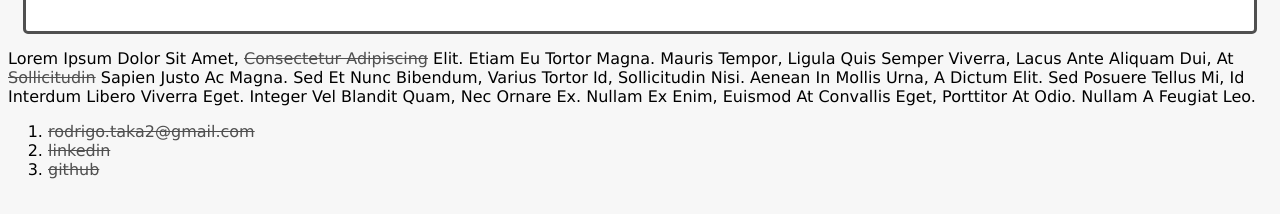
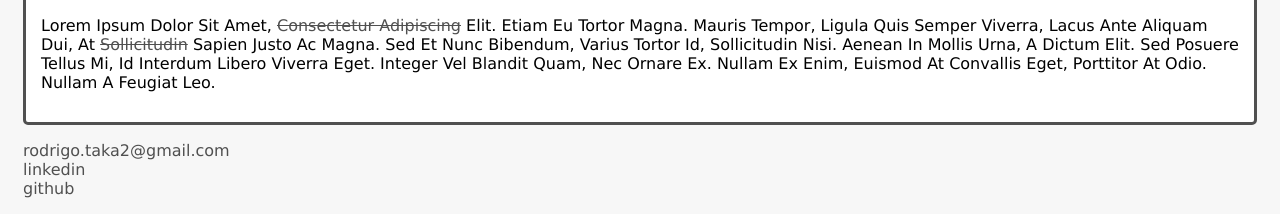
Before and after one commit to HaruoTaks/CURSO-HTML5, a plain HTML site: page Site Rodrigo/index.html in a window 1280 px wide. Shown: the part 617-831 px from the top of the page. Drawn offline with Linux system fonts and the light colour scheme.

Commit message:
Estilizando listas via CSS

```diff
--- a/Site Rodrigo/index.html
+++ b/Site Rodrigo/index.html
@@ -19,13 +19,13 @@
                     <H3 class="post_title">Post #1</H3>
                     <img src="pankaj-patel-u2Ru4QBXA5Q-unsplash.jpg" alt="Editor de texto usando código HTML" class="post_image">
                 </Header>
+                <p class="post_content">
+                    Lorem ipsum dolor sit amet, <a href="https://www.linkedin.com/in/haruotaks/"target="_blank">consectetur adipiscing</a> elit. Etiam eu tortor magna. Mauris tempor, ligula quis semper viverra, lacus ante aliquam dui, at <a href="mailto:rodrigo.taka2@gmail.com">sollicitudin</a> sapien justo ac magna. Sed et nunc bibendum, varius tortor id, sollicitudin nisi. Aenean in mollis urna, a dictum elit. Sed posuere tellus mi, id interdum libero viverra eget. Integer vel blandit quam, nec ornare ex. Nullam ex enim, euismod at convallis eget, porttitor at odio. Nullam a feugiat leo.
+                </p>
             </article>
-            <p class="post_content">
-                Lorem ipsum dolor sit amet, <a href="https://www.linkedin.com/in/haruotaks/"target="_blank">consectetur adipiscing</a> elit. Etiam eu tortor magna. Mauris tempor, ligula quis semper viverra, lacus ante aliquam dui, at <a href="mailto:rodrigo.taka2@gmail.com">sollicitudin</a> sapien justo ac magna. Sed et nunc bibendum, varius tortor id, sollicitudin nisi. Aenean in mollis urna, a dictum elit. Sed posuere tellus mi, id interdum libero viverra eget. Integer vel blandit quam, nec ornare ex. Nullam ex enim, euismod at convallis eget, porttitor at odio. Nullam a feugiat leo.
-            </p>
         </section>
         <footer>
-            <ol>
+            <ul class="contact_list">
                 <li>
                     <a href="mailto:rodrigo.taka2@gmail.com">rodrigo.taka2@gmail.com</a>
                 </li>
@@ -35,7 +35,7 @@
                 <li>
                     <a href="https://github.com/HaruoTaks" target="_blank">github</a>
                 </li>
-            </ol>
+            </ul>
         </footer>
     </body>
 </html>
--- a/Site Rodrigo/style.css
+++ b/Site Rodrigo/style.css
@@ -46,3 +46,12 @@ a{
 .post_image{
     margin-bottom: 15px;
 }
+
+.contact_list{
+    list-style-type: none;
+    padding-left: 15px;
+}
+
+.contact_list li a{
+    text-decoration: none;
+}
```
